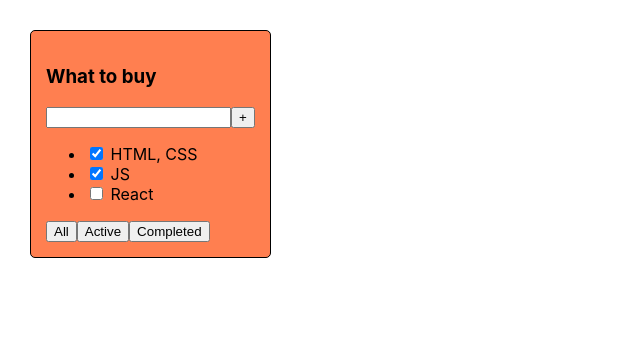
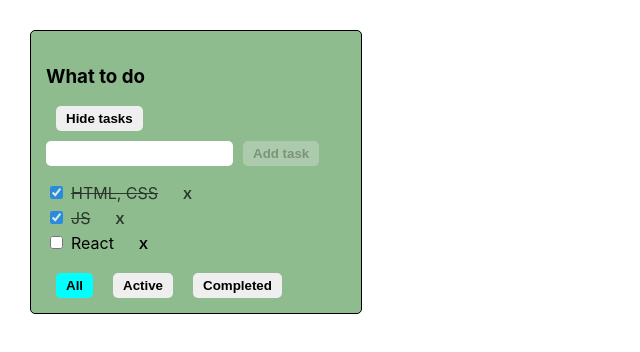
Before and after one commit to Dmitri-Tro/todolist-React-Redux-, a React (Create React App) app: page / in a window 1280 px wide. Shown: the top 352 px of the page, without its empty margins (0-640 px from the left). Built offline with nearby package versions, Linux system fonts and the light colour scheme.

Commit message:
add lesson 4

```diff
--- a/package.json
+++ b/package.json
@@ -10,10 +10,12 @@
     "@types/node": "^16.18.1",
     "@types/react": "^18.0.23",
     "@types/react-dom": "^18.0.7",
+    "@types/uuid": "^9.0.7",
     "react": "^18.2.0",
     "react-dom": "^18.2.0",
     "react-scripts": "5.0.1",
     "typescript": "^4.8.4",
+    "uuid": "^9.0.1",
     "web-vitals": "^2.1.4"
   },
   "scripts": {
@@ -39,5 +41,8 @@
       "last 1 firefox version",
       "last 1 safari version"
     ]
+  },
+  "devDependencies": {
+    "@formkit/auto-animate": "^0.8.1"
   }
 }
--- a/src/App.css
+++ b/src/App.css
@@ -1,3 +1,17 @@
+ul {
+  list-style: none;
+  padding: 0;
+}
+
+button {
+  border-radius: 5px;
+  border: none;
+  font-weight: bold;
+  cursor: pointer;
+  padding: 5px 10px;
+  margin: 0 10px;
+}
+
 .App {
   padding: 30px;
   display: flex;
@@ -8,8 +22,46 @@
 }
 
 .todolist {
+  min-width: 300px;
   border: 1px solid black;
   border-radius: 5px;
   padding: 15px;
-  background-color: coral;
+  background-color: darkseagreen;
 }
+
+.collapsed-btn {
+  margin-bottom: 10px;
+}
+
+.task-add-input {
+  border-radius: 5px;
+  border: none;
+  padding: 5px;
+  outline: none;
+}
+
+.task-add-input-error {
+  border: 2px solid red;
+}
+
+.task-checkbox {
+  cursor: pointer;
+}
+
+.task-title {
+  padding: 5px;
+}
+
+li > button {
+  border: none;
+  background-color: inherit;
+}
+
+.task-done {
+  opacity: 70%;
+  text-decoration: line-through;
+}
+
+.active-filter-btn {
+  background-color: cyan;
+}
--- a/src/App.tsx
+++ b/src/App.tsx
@@ -1,20 +1,45 @@
-import React from 'react';
+import React, {useState} from 'react';
 import './App.css';
-import {TodolistComponent} from "./components/Todolist.component";
-import {TaskType} from "./components/Task.component";
+import {TaskType, TodolistComponent} from "./components/Todolist.component";
+import { v4 as uuidv4 } from 'uuid';
 
 function App() {
-    const todoListTitle_1 = 'What to do';
-    const todoListTitle_2 = 'What to learn';
-    const todoListTitle_3 = 'What to buy';
-    const tasks: Array<TaskType> = [
-        {id: "1", title: "HTML, CSS", status: true},
-        {id: "2", title: "JS", status: true},
-        {id: "3", title: "React", status: false},
-    ]
+    const todoListTitle = 'What to do';
+
+    const [tasks, setTasks] = useState<Array<TaskType>>([ //initial state
+        {id: uuidv4(), title: "HTML, CSS", status: true},
+        {id: uuidv4(), title: "JS", status: true},
+        {id: uuidv4(), title: "React", status: false},
+    ]);
+
+    const removeTask = (taskId: string) => {
+        const nextState: Array<TaskType> = tasks.filter(task => task.id !== taskId)
+        setTasks(nextState);
+    }
+
+    const addTask = (taskTitle: string) => {
+        const newTask: TaskType = {id: uuidv4(), title: taskTitle, status: false};
+        setTasks([newTask, ...tasks])
+    }
+
+    const updateStatus = (taskId: string) => {
+        setTasks(tasks.map(task => task.id === taskId ? {...task, status: !task.status} : task))
+
+    }
+
+    const updateTaskTitle = () => {
+
+    }
+
     return (
         <div className="App">
-            <TodolistComponent title={todoListTitle_3} tasks = {tasks}/>
+            <TodolistComponent
+                title = {todoListTitle}
+                tasks = {tasks}
+                removeTask = {removeTask}
+                addTask = {addTask}
+                updateStatus = {updateStatus}
+            />
         </div>
     );
 }
--- a/src/components/Button.component.tsx
+++ b/src/components/Button.component.tsx
@@ -1,10 +1,13 @@
 import React, {FC} from "react";
 
 type ButtonComponentPropsType = {
-    title: string
+    title: string,
+    onClickHandler: () => void,
+    disabled?: boolean,
+    classes?: string
 }
-export const ButtonComponent: FC<ButtonComponentPropsType> = (props) => {
+export const ButtonComponent: FC<ButtonComponentPropsType> = ({title, onClickHandler, disabled, classes}) => {
     return (
-        <button>{props.title}</button>
+        <button className={classes} disabled={disabled} onClick={onClickHandler}>{title}</button>
     )
 }
--- a/src/components/Task.component.tsx
+++ b/src/components/Task.component.tsx
@@ -1,13 +1,22 @@
 import React, {FC} from "react";
+import {ButtonComponent} from "./Button.component";
 
-export type TaskType = {
-    id: string
+type TaskPropsType = {
+    taskId: string
     title: string
     status: boolean
+    removeTask: (taskId: string) => void
+    updateStatus: (taskId: string) => void
 }
 
-export const TaskComponent: FC<TaskType> = (props) => {
+export const TaskComponent: FC<TaskPropsType> = ({taskId, title, status, removeTask, updateStatus}) => {
+    const onClickRemoveTask = () => removeTask(taskId)
+    const onClickUpdateStatus = () => updateStatus(taskId)
     return (
-        <li id={props.id}><input type="checkbox" checked={props.status}/> <span>{props.title}</span></li>
+        <li className={status ? 'task-done' : ''}>
+            <input className={'task-checkbox'} type="checkbox" checked={status} onChange={onClickUpdateStatus}/>
+            <span className={'task-title'}>{title}</span>
+            <ButtonComponent title={"X"} onClickHandler={onClickRemoveTask} />
+        </li>
     )
 }
--- /dev/null
+++ b/src/components/Tasks.component.tsx
@@ -0,0 +1,68 @@
+import {TaskComponent} from "./Task.component";
+import {ButtonComponent} from "./Button.component";
+import React, {FC, useState} from "react";
+import {TaskType} from "./Todolist.component";
+import {useAutoAnimate} from "@formkit/auto-animate/react";
+
+type TasksPropsType = {
+    tasks: Array<TaskType>
+    removeTask: (taskId: string) => void
+    updateStatus: (taskId: string) => void
+}
+
+type FilterValuesType = 'All' | 'Active' | 'Completed';
+export const TasksComponent: FC<TasksPropsType> = ({tasks, removeTask, updateStatus}) => {
+    const [tasksFilter, setTasksFilter] = useState<FilterValuesType>('All');
+    const filteredTasks: Array<TaskType> =
+        tasksFilter === 'Active'
+            ? tasks.filter(task => !task.status)
+            : tasksFilter === 'Completed'
+                ? tasks.filter(task => task.status)
+                : tasks;
+
+    const [listRef] = useAutoAnimate<HTMLUListElement>()
+    const onAllBtnClick = () => setTasksFilter("All");
+    const onActiveBtnClick = () => setTasksFilter("Active");
+    const onCompletedBtnClick = () => setTasksFilter("Completed");
+    return (
+        <>
+            {
+                filteredTasks.length > 0
+                    ?
+                    <ul ref={listRef}>
+                        {filteredTasks.map(task => {
+                            return (
+                                <TaskComponent key={task.id}
+                                               taskId={task.id}
+                                               title={task.title}
+                                               status={task.status}
+                                               removeTask={removeTask}
+                                               updateStatus={updateStatus}
+
+                                />
+                            )
+                        })}
+                    </ul>
+                    :
+                    <span>Your list is empty... :(</span>
+            }
+            <div>
+                <ButtonComponent
+                    classes={tasksFilter === 'All' ? 'active-filter-btn' : ''}
+                    title="All"
+                    onClickHandler={onAllBtnClick}
+                />
+                <ButtonComponent
+                    classes={tasksFilter === 'Active' ? 'active-filter-btn' : ''}
+                    title="Active"
+                    onClickHandler={onActiveBtnClick}
+                />
+                <ButtonComponent
+                    classes={tasksFilter === 'Completed' ? 'active-filter-btn' : ''}
+                    title="Completed"
+                    onClickHandler={onCompletedBtnClick}
+                />
+            </div>
+        </>
+    )
+}
--- a/src/components/Todolist.component.tsx
+++ b/src/components/Todolist.component.tsx
@@ -1,42 +1,38 @@
-import React, {FC} from "react";
+import React, {ChangeEvent, FC, KeyboardEvent, useState} from "react";
 import {ButtonComponent} from "./Button.component";
-import {TaskType} from "./Task.component";
+import {TasksComponent} from "./Tasks.component";
+import {TodolistBody} from "./TodolistBody";
 
+export type TaskType = {
+    id: string
+    title: string
+    status: boolean
+}
 type TodolistPropsType = {
     title: string
     tasks: Array<TaskType>
+    removeTask: (taskId: string) => void
+    addTask: (title: string) => void
+    updateStatus: (taskId: string) => void
 }
-export const TodolistComponent: FC<TodolistPropsType> = (props) => {
-    // 1.
-   // const title = props.title;
-   // const tasks = props.tasks;
-    //2.
-    // const {title: myTitle, tasks: myTasks} = props;
-    //3.
-    const {title, tasks} = props;
-
-    const tasksList: Array<JSX.Element> = [];
-    for (let i= 0; i < props.tasks.length; i++) {
-        const listItem: JSX.Element = (
-            <li id={tasks[i].id}><input type="checkbox" checked={tasks[i].status}/> <span>{tasks[i].title}</span></li>
-        )
-        tasksList.push(listItem)
+export const TodolistComponent: FC<TodolistPropsType> = ({title, tasks, removeTask, addTask, updateStatus}) => {
+    const [todoListCollapsed, setTodoListCollapsed] = useState(false);
+    const onCollapsedBtnClick = () => {
+        setTodoListCollapsed(!todoListCollapsed);
     }
     return(
         <div className="todolist">
             <h3>{title}</h3>
-            <div>
-                <input/>
-                <ButtonComponent title="+" />
-            </div>
-            <ul>
-                {tasksList}
-            </ul>
-            <div>
-                <ButtonComponent title="All" />
-                <ButtonComponent title="Active" />
-                <ButtonComponent title="Completed" />
-            </div>
+            <ButtonComponent classes={'collapsed-btn'} title={todoListCollapsed ? 'Show tasks' : 'Hide tasks'} onClickHandler={onCollapsedBtnClick} />
+            {todoListCollapsed ? null :
+                <TodolistBody
+                    tasks={tasks}
+                    addTask={addTask}
+                    removeTask={removeTask}
+                    updateStatus={updateStatus}
+                />
+            }
+
         </div>
     )
 }
--- /dev/null
+++ b/src/components/TodolistBody.tsx
@@ -0,0 +1,63 @@
+import React, {ChangeEvent, FC, KeyboardEvent, useState} from "react";
+import {ButtonComponent} from "./Button.component";
+import {TasksComponent} from "./Tasks.component";
+
+export type TaskType = {
+    id: string
+    title: string
+    status: boolean
+}
+type TodolistBodyPropsType = {
+    tasks: Array<TaskType>
+    removeTask: (taskId: string) => void
+    addTask: (title: string) => void
+    updateStatus: (taskId: string) => void
+}
+export const TodolistBody: FC<TodolistBodyPropsType> = ({tasks, removeTask, addTask, updateStatus}) => {
+    const [taskTitle, setTaskTitle] = useState('');
+    const [inputError, setInputError] = useState(false);
+    const maxLengthTaskError = taskTitle.length >= 15
+    const onInputChangeHandler = (event: ChangeEvent<HTMLInputElement>) => {
+        setInputError(false);
+        if (event.currentTarget.value.length <= 15) {
+            setTaskTitle(event.currentTarget.value);
+        }
+    };
+    const onAddBtnClickHandler = () => {
+        if (taskTitle.trim()) {
+            addTask(taskTitle.trim());
+        } else {
+            setInputError(true)
+        }
+        setTaskTitle('');
+    };
+    const onEnterPressAddTaskHandler = (event: KeyboardEvent<HTMLInputElement>) => {
+        if (event.key === 'Enter' && taskTitle && !maxLengthTaskError) {
+            addTask(taskTitle);
+            setTaskTitle('');
+        }
+    }
+    return (
+        <>
+            <div>
+                <input
+                    className={inputError || maxLengthTaskError ? 'task-add-input task-add-input-error' : 'task-add-input'}
+                    value={taskTitle}
+                    onChange={onInputChangeHandler}
+                    onKeyUp={onEnterPressAddTaskHandler}
+                />
+                <ButtonComponent disabled={!taskTitle || maxLengthTaskError}
+                                 title="Add task"
+                                 onClickHandler={onAddBtnClickHandler}
+                />
+                {maxLengthTaskError && <div style={{color: "red"}}>Your task title is too long!</div>}
+                {inputError && <div style={{color: "red"}}>Task must contain any symbols</div>}
+            </div>
+            <TasksComponent
+                tasks={tasks}
+                removeTask={removeTask}
+                updateStatus={updateStatus}
+            />
+        </>
+    )
+}
```
Also changed, not shown: src/logo.svg (deleted), 1 other file (tests, documents, lock files or other folders).
